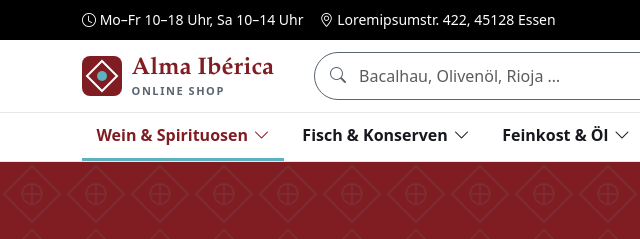
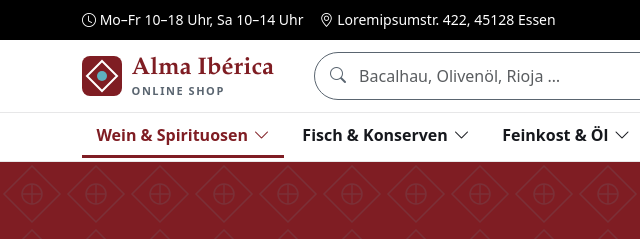
Before and after one commit to SukeDesign/alma-iberica-shop, a plain HTML site: page index.html in a window 1280 px wide. In both pictures the pointer is over the button 182 px from the left and 137 px from the top of the page. Shown: the top 239 px of the page, 0-640 px from the left. Drawn offline with nearby package versions, Linux system fonts and the light colour scheme.

Commit message:
Hauptnavigation: Hover-Unterstreichung in Vinho läuft von links nach rechts ein
Co-Authored-By: Claude Sonnet 5.5 <noreply@anthropic.com>

```diff
--- a/assets/css/alma.css
+++ b/assets/css/alma.css
@@ -161,8 +161,9 @@ img { max-width: 100%; height: auto; }
 .main-nav { border-top: 1px solid var(--line); }
 .main-nav ul { list-style: none; margin: 0; padding: 0; display: flex; gap: .25rem; flex-wrap: wrap; }
 .main-nav li { max-width: none; }
-.nav-link-ai { display: inline-flex; align-items: center; gap: .35rem; min-height: 48px; padding: 0 .9rem; font-weight: 600; color: var(--c-ink); background: none; border: 0; border-bottom: 3px solid transparent; text-decoration: none; }
-.nav-link-ai:hover, .nav-link-ai[aria-expanded="true"] { color: var(--c-vinho); border-bottom-color: var(--c-azulejo); text-decoration: none; }
+.nav-link-ai { display: inline-flex; align-items: center; gap: .35rem; min-height: 48px; padding: 0 .9rem; font-weight: 600; color: var(--c-ink); background: linear-gradient(var(--c-vinho), var(--c-vinho)) no-repeat left bottom / 0 3px; border: 0; border-bottom: 3px solid transparent; text-decoration: none; transition: background-size .3s ease; }
+.nav-link-ai:hover, .nav-link-ai[aria-expanded="true"] { color: var(--c-vinho); background-size: 100% 3px; text-decoration: none; }
+@media (prefers-reduced-motion: reduce) { .nav-link-ai { transition: none; } }
 .mega-wrap { position: relative; }
 .mega-panel { position: absolute; left: 0; right: 0; top: 100%; background: var(--c-white); border: 1px solid var(--line); border-radius: 0 0 var(--ai-radius-card) var(--ai-radius-card); box-shadow: 0 16px 40px rgba(22, 24, 29, .14); padding: 1.5rem; z-index: 1035; }
 .mega-panel[hidden] { display: none; }
```
